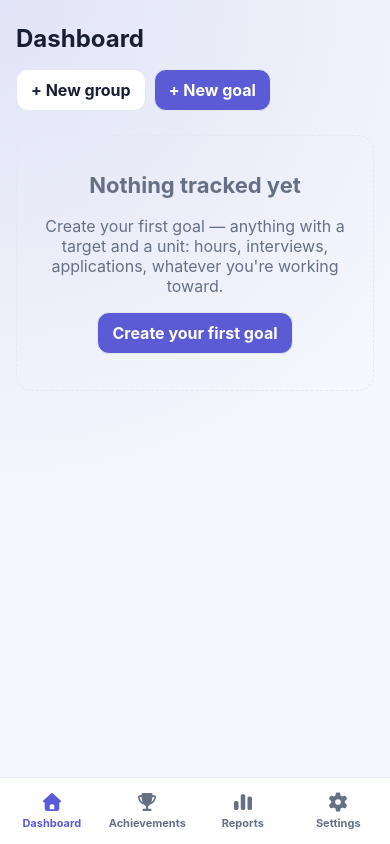
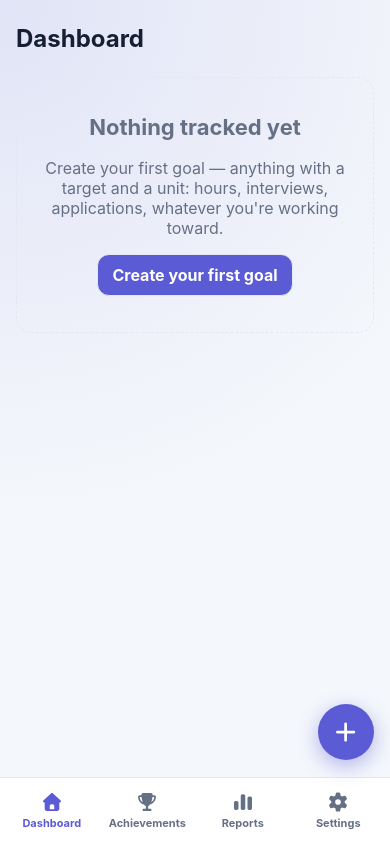
Before and after one commit to st-algernon/momentum, an Angular app: page / in a window 390 px wide. Built offline with nearby package versions, Linux system fonts and the light colour scheme.

Commit message:
feat: add new buttons layout on small screens

```diff
--- a/src/app/app.component.css
+++ b/src/app/app.component.css
@@ -143,7 +143,7 @@
      page content needs enough bottom padding to clear the fixed bar instead of sitting
      under it. */
   .page-container {
-    padding-bottom: calc(68px + env(safe-area-inset-bottom));
+    padding-bottom: calc(var(--bottom-nav-h) + env(safe-area-inset-bottom));
   }
 
   .bottom-nav {
--- a/src/app/components/goal-card/goal-card.component.ts
+++ b/src/app/components/goal-card/goal-card.component.ts
@@ -10,8 +10,7 @@ import { Goal } from '../../models/goal.model';
 import { GoalsService, formatAmount } from '../../services/goals.service';
 import { ToastService } from '../../services/toast.service';
 import { GoalModalComponent } from '../goal-modal/goal-modal.component';
-
-export const DIALOG_WIDTH = 'min(520px, calc(100vw - 28px))';
+import { DIALOG_WIDTH } from '../../shared/dialog';
 
 @Component({
   selector: 'app-goal-card',
--- a/src/app/components/group-section/group-section.component.ts
+++ b/src/app/components/group-section/group-section.component.ts
@@ -8,7 +8,8 @@ import { faEllipsisVertical } from '@fortawesome/free-solid-svg-icons';
 import { Goal, GoalGroup } from '../../models/goal.model';
 import { GoalsService } from '../../services/goals.service';
 import { ToastService } from '../../services/toast.service';
-import { GoalCardComponent, DIALOG_WIDTH } from '../goal-card/goal-card.component';
+import { GoalCardComponent } from '../goal-card/goal-card.component';
+import { DIALOG_WIDTH } from '../../shared/dialog';
 import { GoalModalComponent } from '../goal-modal/goal-modal.component';
 import { GroupModalComponent } from '../group-modal/group-modal.component';
 
--- a/src/app/components/log-form/log-form.component.ts
+++ b/src/app/components/log-form/log-form.component.ts
@@ -9,7 +9,7 @@ import { Goal } from '../../models/goal.model';
 import { GoalsService, amountStepFor, dateToISO, isValidLogAmount } from '../../services/goals.service';
 import { ToastService } from '../../services/toast.service';
 import { GoalCompleteDialogComponent } from '../goal-complete-dialog/goal-complete-dialog.component';
-import { DIALOG_WIDTH } from '../goal-card/goal-card.component';
+import { DIALOG_WIDTH } from '../../shared/dialog';
 
 @Component({
   selector: 'app-log-form',
--- a/src/app/pages/dashboard-page/dashboard-page.component.css
+++ b/src/app/pages/dashboard-page/dashboard-page.component.css
@@ -1,4 +1,13 @@
 @import '../../../styles/_page-head.css';
+
+/* The global create FAB offers both of these on small screens, so showing them here too
+   would stack two redundant full-width buttons under the title. Compound selector because
+   the imported .page-actions rule above sets display at the same specificity. */
+@media (max-width: 620px) {
+  .page-head .page-actions {
+    display: none;
+  }
+}
 
 .ungrouped-section {
   margin-bottom: var(--space-6);
@@ -73,3 +82,140 @@
 .archived-groups {
   margin-top: var(--space-2);
 }
+
+/* The speed-dial replaces the header's create buttons on small screens only. Its scrim is
+   guarded here too, so resizing up to desktop while open can't leave a stray overlay. */
+.fab-stack,
+.fab-scrim {
+  display: none;
+}
+
+@media (max-width: 620px) {
+  /* Sits above .bottom-nav (z-index 5) but below the CDK dialog overlay, so opening a modal
+     from here covers the dial rather than fighting it. */
+  .fab-scrim {
+    display: block;
+    position: fixed;
+    inset: 0;
+    z-index: 6;
+    background: rgba(23, 32, 51, 0.32);
+    animation: fab-fade-in 0.18s ease;
+  }
+
+  .fab-stack {
+    display: flex;
+    flex-direction: column;
+    align-items: flex-end;
+    gap: var(--space-3);
+    position: fixed;
+    right: var(--space-4);
+    bottom: calc(var(--bottom-nav-h) + var(--space-4) + env(safe-area-inset-bottom));
+    z-index: 7;
+  }
+
+  .fab {
+    display: inline-flex;
+    align-items: center;
+    justify-content: center;
+    width: 56px;
+    height: 56px;
+    border: 0;
+    border-radius: 50%;
+    background: var(--primary);
+    color: #ffffff;
+    font-size: var(--text-3xl);
+    box-shadow: 0 6px 20px rgba(91, 91, 214, 0.42);
+    cursor: pointer;
+    transition: background 0.2s ease;
+  }
+
+  .fab:hover {
+    background: var(--primary-dark);
+  }
+
+  .fab-icon {
+    display: inline-flex;
+    line-height: 1;
+    transition: transform 0.2s ease;
+  }
+
+  /* The single plus glyph doubles as the close affordance — 45° turns it into an ×. */
+  .fab-stack.is-open .fab-icon {
+    transform: rotate(45deg);
+  }
+
+  /* visibility (not just opacity) so the collapsed actions leave the tab order and the
+     accessibility tree entirely, instead of staying focusable while invisible. */
+  .fab-actions {
+    display: flex;
+    flex-direction: column;
+    align-items: flex-end;
+    gap: var(--space-2);
+    visibility: hidden;
+    opacity: 0;
+    transform: translateY(var(--space-2));
+    transition: opacity 0.18s ease, transform 0.18s ease, visibility 0.18s;
+  }
+
+  .fab-stack.is-open .fab-actions {
+    visibility: visible;
+    opacity: 1;
+    transform: translateY(0);
+  }
+
+  .fab-action {
+    display: inline-flex;
+    align-items: center;
+    gap: var(--space-2);
+    padding: 0;
+    border: 0;
+    background: transparent;
+    cursor: pointer;
+  }
+
+  .fab-action-label {
+    padding: 6px 10px;
+    border-radius: var(--radius-sm);
+    background: #ffffff;
+    border: 1px solid var(--border);
+    color: var(--text);
+    font-size: var(--text-md);
+    font-weight: 700;
+    white-space: nowrap;
+    box-shadow: 0 2px 8px rgba(23, 32, 51, 0.12);
+  }
+
+  /* 44px keeps the tap target at the accessible minimum while staying visibly secondary to
+     the 56px primary FAB. */
+  .fab-action-icon {
+    display: inline-flex;
+    align-items: center;
+    justify-content: center;
+    width: 44px;
+    height: 44px;
+    border-radius: 50%;
+    background: #ffffff;
+    border: 1px solid var(--border);
+    color: var(--primary);
+    font-size: var(--text-xl);
+    box-shadow: 0 2px 8px rgba(23, 32, 51, 0.12);
+  }
+}
+
+@keyframes fab-fade-in {
+  from {
+    opacity: 0;
+  }
+}
+
+@media (prefers-reduced-motion: reduce) {
+  .fab,
+  .fab-icon,
+  .fab-actions {
+    transition: none;
+  }
+
+  .fab-scrim {
+    animation: none;
+  }
+}
--- a/src/app/pages/dashboard-page/dashboard-page.component.html
+++ b/src/app/pages/dashboard-page/dashboard-page.component.html
@@ -81,3 +81,34 @@
     </div>
   }
 }
+
+<!-- Small screens only: the header's create buttons are hidden there, so this speed-dial
+     takes over both actions. -->
+@if (fabOpen()) {
+  <div class="fab-scrim" aria-hidden="true" (click)="closeFab()"></div>
+}
+
+<div class="fab-stack" [class.is-open]="fabOpen()">
+  <div class="fab-actions" id="fab-actions">
+    <button class="fab-action" type="button" (click)="openNewGroup()">
+      <span class="fab-action-label">New group</span>
+      <span class="fab-action-icon" aria-hidden="true"><fa-icon [icon]="faGroup"></fa-icon></span>
+    </button>
+    <button class="fab-action" type="button" (click)="openNewGoal()">
+      <span class="fab-action-label">New goal</span>
+      <span class="fab-action-icon" aria-hidden="true"><fa-icon [icon]="faGoal"></fa-icon></span>
+    </button>
+  </div>
+
+  <button
+    class="fab"
+    type="button"
+    aria-haspopup="true"
+    aria-controls="fab-actions"
+    [attr.aria-expanded]="fabOpen()"
+    [attr.aria-label]="fabOpen() ? 'Close create menu' : 'Create'"
+    (click)="toggleFab()"
+  >
+    <fa-icon class="fab-icon" [icon]="faPlus" aria-hidden="true"></fa-icon>
+  </button>
+</div>
--- a/src/app/pages/dashboard-page/dashboard-page.component.ts
+++ b/src/app/pages/dashboard-page/dashboard-page.component.ts
@@ -1,10 +1,11 @@
-import { Component, computed, inject, signal } from '@angular/core';
+import { Component, HostListener, computed, inject, signal } from '@angular/core';
 import { MatDialog } from '@angular/material/dialog';
 import { FaIconComponent } from '@fortawesome/angular-fontawesome';
-import { faChevronRight } from '@fortawesome/free-solid-svg-icons';
+import { faBullseye, faChevronRight, faLayerGroup, faPlus } from '@fortawesome/free-solid-svg-icons';
 import { Goal } from '../../models/goal.model';
 import { GoalsService } from '../../services/goals.service';
-import { GoalCardComponent, DIALOG_WIDTH } from '../../components/goal-card/goal-card.component';
+import { GoalCardComponent } from '../../components/goal-card/goal-card.component';
+import { DIALOG_WIDTH } from '../../shared/dialog';
 import { GroupSectionComponent } from '../../components/group-section/group-section.component';
 import { GoalModalComponent } from '../../components/goal-modal/goal-modal.component';
 import { GroupModalComponent } from '../../components/group-modal/group-modal.component';
@@ -24,6 +25,12 @@ export class DashboardPageComponent {
   private readonly dialog = inject(MatDialog);
 
   protected readonly faChevron = faChevronRight;
+  protected readonly faPlus = faPlus;
+  protected readonly faGoal = faBullseye;
+  protected readonly faGroup = faLayerGroup;
+
+  /** Mobile speed-dial expansion state. */
+  protected readonly fabOpen = signal(false);
 
   protected readonly ungroupedGoals = computed(() =>
     GoalsService.sortForDisplay(this.goalsService.activeUngroupedGoals())
@@ -74,11 +81,26 @@ export class DashboardPageComponent {
     localStorage.setItem(ARCHIVED_EXPANDED_KEY, String(next));
   }
 
+  protected toggleFab(): void {
+    this.fabOpen.update(open => !open);
+  }
+
+  protected closeFab(): void {
+    this.fabOpen.set(false);
+  }
+
+  @HostListener('document:keydown.escape')
+  protected onEscape(): void {
+    this.closeFab();
+  }
+
   protected openNewGoal(): void {
+    this.closeFab();
     this.dialog.open(GoalModalComponent, { width: DIALOG_WIDTH, data: { mode: 'create' } });
   }
 
   protected openNewGroup(): void {
+    this.closeFab();
     this.dialog.open(GroupModalComponent, { width: DIALOG_WIDTH, data: { mode: 'create' } });
   }
 }
--- a/src/app/pages/goal-detail-page/goal-detail-page.component.ts
+++ b/src/app/pages/goal-detail-page/goal-detail-page.component.ts
@@ -13,7 +13,7 @@ import { HistoryListComponent } from '../../components/history-list/history-list
 import { TrendChartComponent } from '../../components/trend-chart/trend-chart.component';
 import { ActivityHeatmapComponent } from '../../components/activity-heatmap/activity-heatmap.component';
 import { GoalModalComponent } from '../../components/goal-modal/goal-modal.component';
-import { DIALOG_WIDTH } from '../../components/goal-card/goal-card.component';
+import { DIALOG_WIDTH } from '../../shared/dialog';
 
 @Component({
   selector: 'app-goal-detail-page',
--- /dev/null
+++ b/src/app/shared/dialog.ts
@@ -0,0 +1,4 @@
+/** Shared width for every MatDialog in the app. Lives in its own module (rather than on a
+ *  component that happens to open dialogs) so eagerly-loaded code can reference it without
+ *  pulling a component — and its whole import chain — out of a lazy chunk. */
+export const DIALOG_WIDTH = 'min(520px, calc(100vw - 28px))';
--- a/src/styles.css
+++ b/src/styles.css
@@ -44,6 +44,10 @@
   --page-wide: 1180px;
   --page-narrow: 760px;
   --page-compact: 520px;
+
+  /* Height of the fixed mobile bottom nav, excluding the safe-area inset it also pads for.
+     Anything anchored above that bar offsets by this so the values can't drift apart. */
+  --bottom-nav-h: 68px;
 }
 
 * {
```
